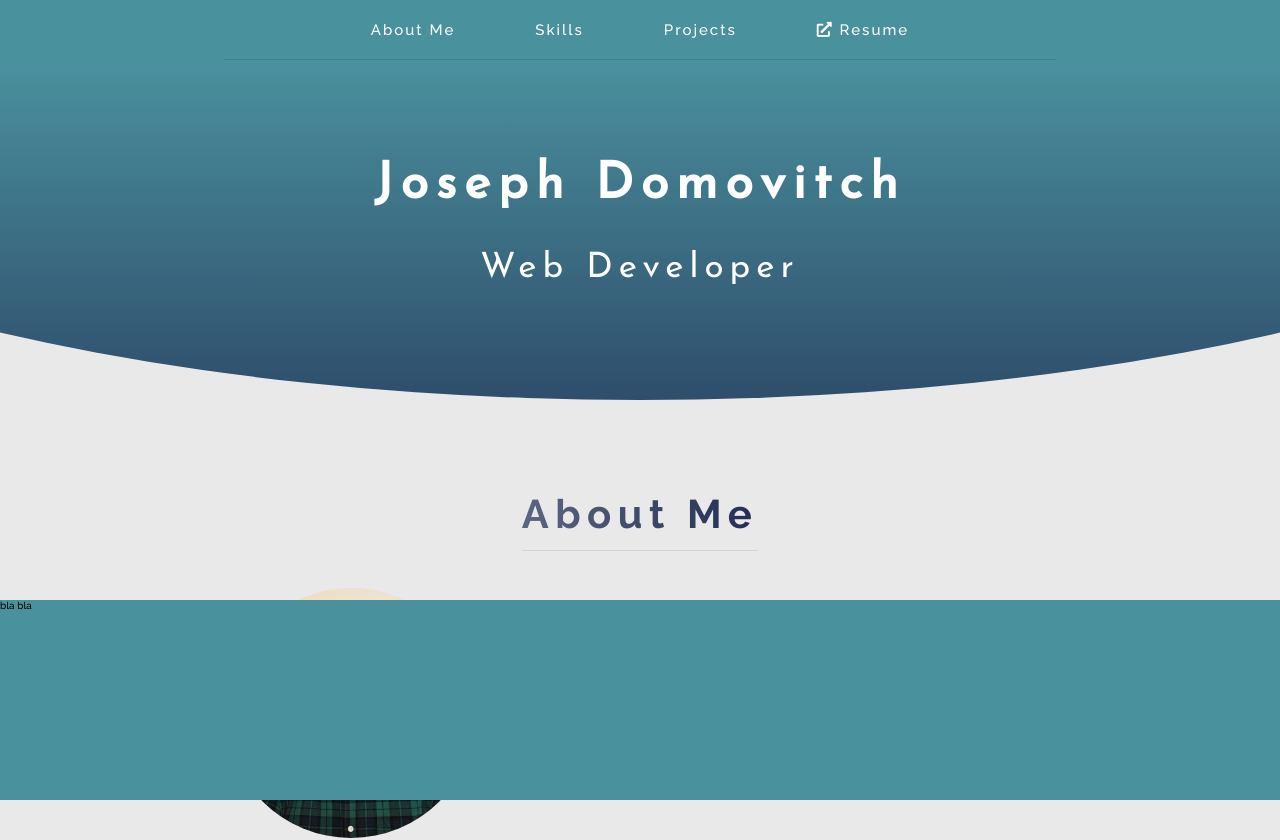
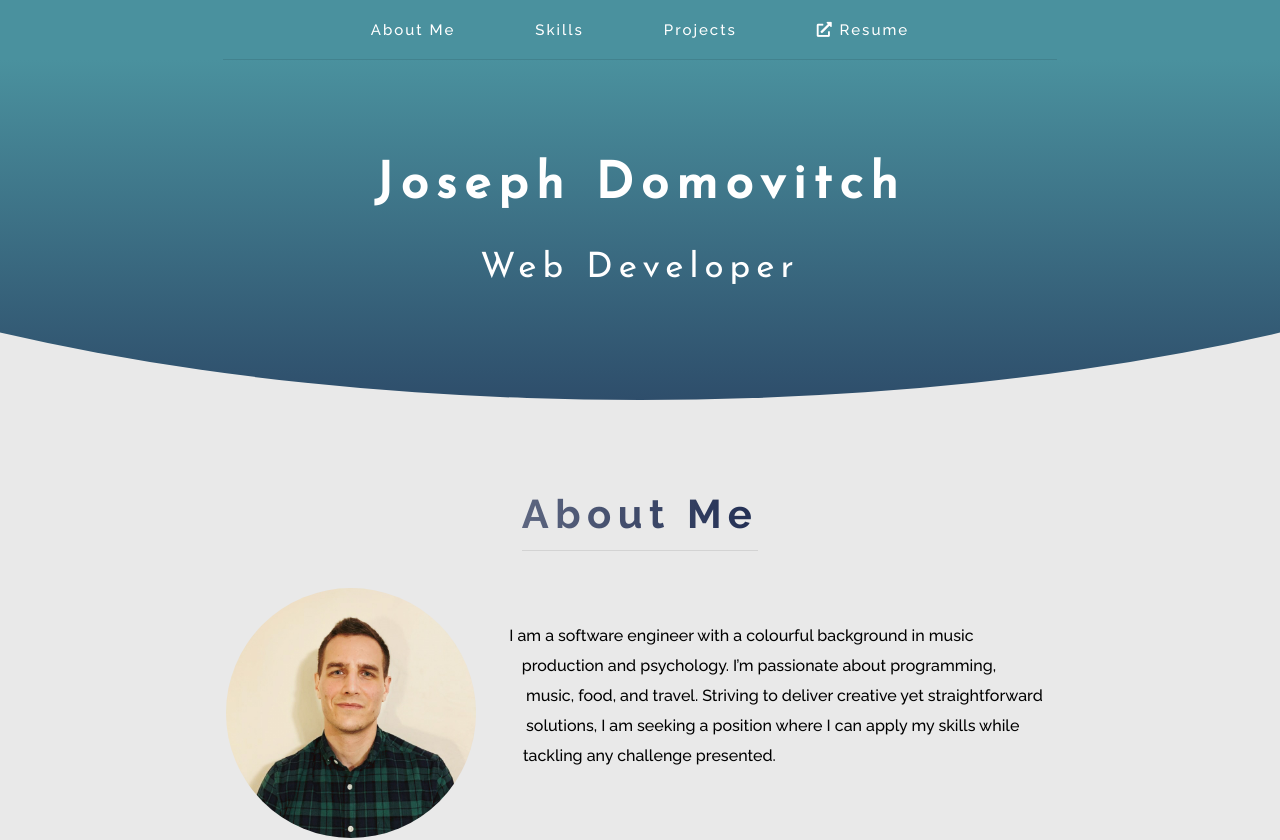
Before and after one commit to jdomo/jd-portfolio, a React (Create React App) app: page / in a window 1280 px wide. Shown: the top 840 px of the page. Built offline with nearby package versions, Linux system fonts and the light colour scheme; some icons are missing.

Commit message:
affix footer to bottom - covering content (bug)

```diff
--- a/src/App.js
+++ b/src/App.js
@@ -9,14 +9,12 @@ import Footer from './components/Footer';
 
 function App() {
   return (
-    <div id="master-container">
     <div id="content-wrap">
       <Navbar/>
       <Header/>
       <About/>
       <Skills/>
       <Projects/>
-      </div>
       <Footer/>
     </div>
   );
--- a/src/css/style.css
+++ b/src/css/style.css
@@ -17,9 +17,9 @@ html {
   padding: 0;
   box-sizing: border-box; }
 
-html,
-body {
-  height: 100%; }
+#root {
+  height: 100%;
+  position: relative; }
 
 html {
   font-size: 62.5%; }
@@ -34,8 +34,7 @@ html {
 
 body {
   box-sizing: border-box;
-  background-color: #e9e9e9;
-  margin-bottom: 20rem; }
+  background-color: #e9e9e9; }
 
 body {
   font-family: 'Raleway', sans-serif; }
@@ -171,9 +170,7 @@ header {
   height: 20rem;
   background: #4a919e;
   position: absolute;
-  left: 0;
   bottom: 0;
-  right: 0;
   width: 100%; }
 
 .row {
@@ -334,6 +331,13 @@ header {
       .navbar__link:hover, .navbar__link:active {
         border: none;
         background-color: rgba(33, 46, 83, 0.2); } }
+
+#content-wrap {
+  min-height: 100vh;
+  overflow: hidden;
+  display: block;
+  position: relative;
+  padding-bottom: 20rem; }
 
 .section-about {
   height: 70rem;
--- a/src/sass/base/_base.scss
+++ b/src/sass/base/_base.scss
@@ -7,9 +7,9 @@
   box-sizing: border-box;
 }
 
-html,
-body {
+#root {
   height: 100%;
+  position: relative;
 }
 
 //Default font-size of 10px (10px/16px)
@@ -31,5 +31,6 @@ html {
 body {
   box-sizing: border-box;
   background-color: $color-grey-light;
-  margin-bottom: $footer-height;
+  // display: flex;
+  // flex-direction: column;
 }
--- a/src/sass/layout/_footer.scss
+++ b/src/sass/layout/_footer.scss
@@ -2,8 +2,6 @@
   height: $footer-height;
   background: $color-blue-light;
   position: absolute;
-  left: 0;
   bottom: 0;
-  right: 0;
   width: 100%;
 }
--- a/src/sass/pages/_home.scss
+++ b/src/sass/pages/_home.scss
@@ -2,14 +2,16 @@
 
 // }
 
-// #content-wrap {
-//   padding-bottom: $footer-height;
-// }
+#content-wrap {
+  min-height: 100vh;
+  overflow: hidden;
+  display: block;
+  position: relative;
+  padding-bottom: $footer-height;
+}
 
 // #root {
 //   min-height: 100vh;
-//   position: relative;
-//   padding-bottom: $footer-height;
 // }
 
 .section-about {
```
Lines whose indentation alone changed are shown as unchanged.
